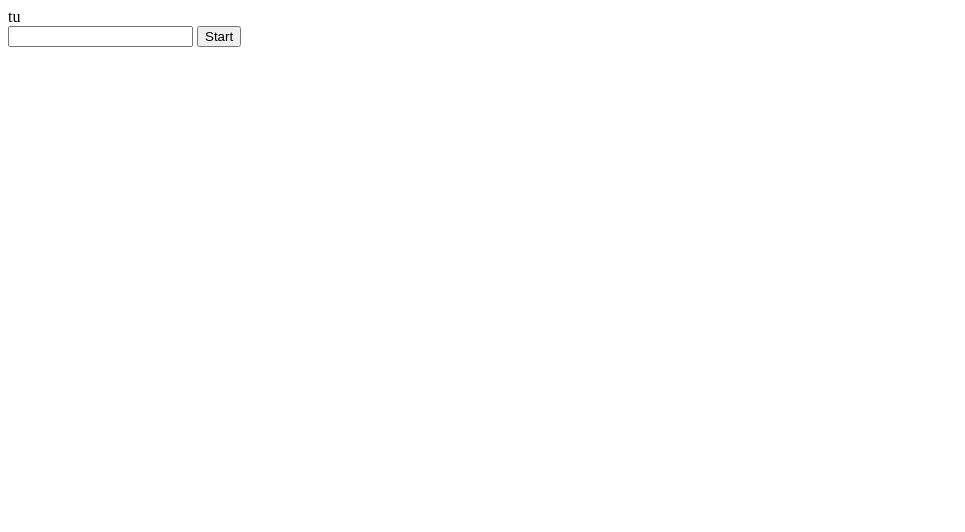
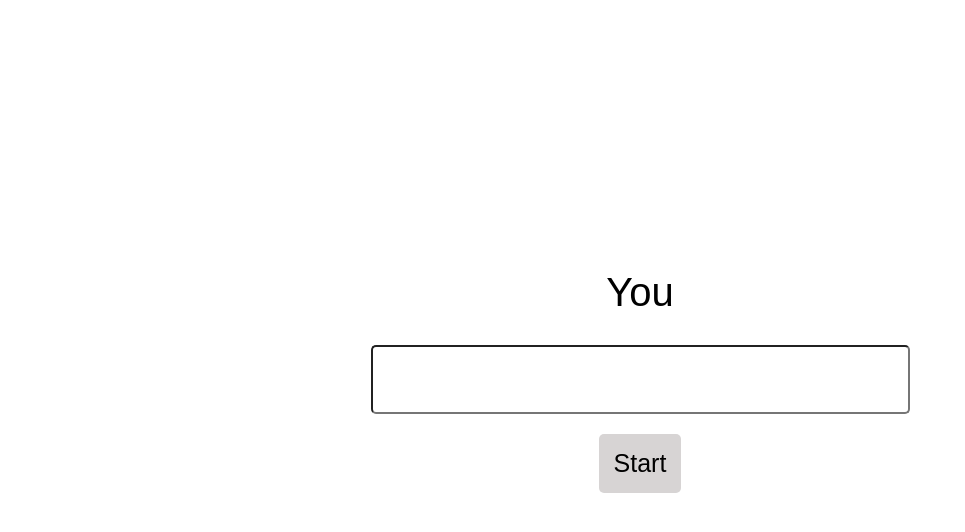
Before and after one commit to mmerchut/learningLanguages, a plain HTML site: page index.html in a window 1280 px wide. Both pictures are taken after a click on the button "Start". Shown: the whole page, without its empty margins (0-965 px from the left). Drawn offline with Linux system fonts and the light colour scheme.

Commit message:
develop 2

```diff
--- a/app.js
+++ b/app.js
@@ -1,9 +1,11 @@
 const currentWord = document.querySelector(".current-word");
+const currentWordEng = document.querySelector(".current-word-eng");
 const checkWord = document.querySelector('.check');
 const start = document.querySelector('.start');
 const inputWord = document.querySelector("#word");
-let randomWord = '';
+let randomWord = "";
 let wordToLearn = "";
+let wordtoLearnEng = "";
 
 const frenchWords = [
     "je",
@@ -38,17 +40,26 @@ function getRandomWord() {
     randomWord = Math.floor(Math.random() * (10 - 1)) + 1;
     console.log(randomWord);
     wordToLearn = frenchWords[randomWord];
+    wordtoLearnEng = englishWords[randomWord];
      console.log(wordToLearn)
      currentWord.textContent = wordToLearn;
+     currentWordEng.textContent = wordtoLearnEng;
+
+     setTimeout(hideCurrentWord, 2000)
   }
 
 
 let word = "test"
 
+function hideCurrentWord() {
+   console.log('1')
+   currentWord.style.display = "none";
+}
+
 function checkText() {
     console.log("1")
-    if(inputWord.value == wordToLearn) {
-
+    if(inputWord.value.toLowerCase() == wordToLearn) {
+        currentWord.style.display = "inline-block";
         console.log('2');
 
         getRandomWord()
--- a/index.html
+++ b/index.html
@@ -9,7 +9,11 @@
 </head>
 <body>
 
-    <div class="current-word"></div>
+    <div id="main">
+
+    <div class="current-word"></div> <div class="current-word-eng"></div>
+
+    <br>
 
     <input type="text" id="word">
 
@@ -17,6 +21,8 @@
 
     <button class="start">Start</button>
 
+</div>
+
 
 <script src="app.js"></script>
 
--- a/main.css
+++ b/main.css
@@ -0,0 +1,38 @@
+body {
+    font-family: Arial, Helvetica, sans-serif;
+    margin: auto;
+    text-align: center;
+
+}
+
+#main {
+    margin-top: 30vh;
+}
+
+.current-word {
+    display: inline-block;
+    font-size: 40px;
+    margin: 30px;
+}
+.current-word-eng {
+    display: inline-block;
+    font-size: 40px;
+    margin: 30px;
+}
+
+#word {
+    padding: 10px;
+    font-size: 40px;
+    border-radius: 5px;
+}
+
+.start {
+    border: none;
+    border-radius: 5px;
+    background-color: rgb(215, 212, 212);
+    font-size: 25px;
+    padding: 15px;
+    display: block;
+    margin: auto;
+    margin-top: 20px;
+}
```
